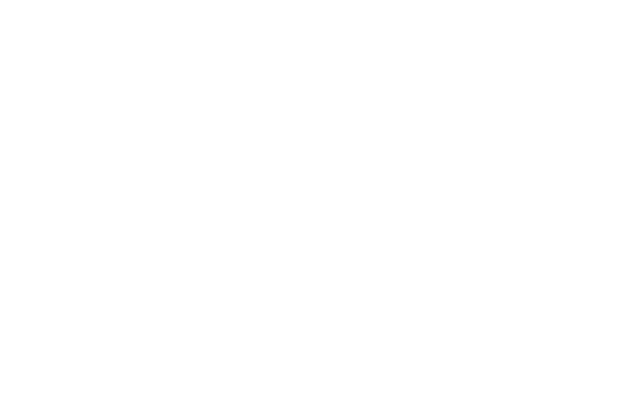
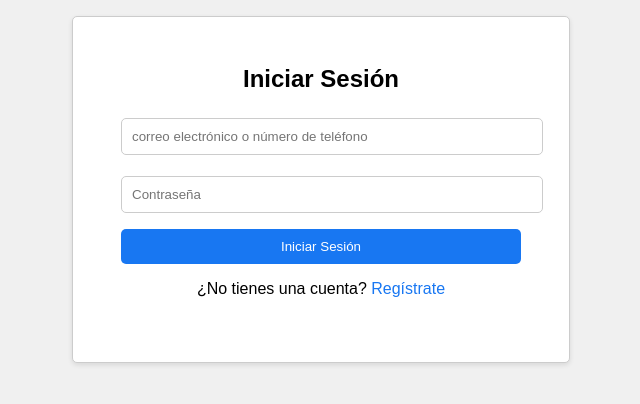
Before and after one commit to fabianuru/final-js, a plain HTML site: page index.html in a window 1280 px wide. Shown: the whole page, without its empty margins (319-959 px from the left). Drawn offline with Linux system fonts and the light colour scheme.

Commit message:
Inicio sesion y registrarse

```diff
--- a/css/style.css
+++ b/css/style.css
@@ -0,0 +1,61 @@
+/* estilos.css */
+body {
+    font-family: Arial, sans-serif;
+    background-color: #f0f0f0;
+    text-align: center;
+}
+
+.contenedor {
+    max-width: 400px;
+    margin: 1rem auto;
+    background-color: #fff;
+    padding: 20px;
+    border: 1px solid #ccc;
+    border-radius: 5px;
+    box-shadow: 0 2px 5px rgba(0, 0, 0, 0.1);
+    padding: 3rem;
+
+}
+
+h2 {
+    margin-top: 0;
+}
+
+form {
+    text-align: left;
+    display: flex;
+    flex-direction: column;
+    justify-content: center;
+    gap: 1rem;
+
+}
+
+label {
+    display: block;
+    margin-top: 10px;
+}
+
+input[type="text"],
+input[type="password"] {
+    width: 100%;
+    padding: 10px;
+    margin-top: 5px;
+    border: 1px solid #ccc;
+    border-radius: 5px;
+}
+
+input[type="submit"] {
+    width: 100%;
+    background-color: #1877f2;
+    color: #fff;
+    padding: 10px;
+    border: none;
+    border-radius: 5px;
+    cursor: pointer;
+
+}
+
+a {
+    text-decoration: none;
+    color: #1877f2;
+}
--- a/index.html
+++ b/index.html
@@ -8,7 +8,17 @@
     <script src="js/main.js" defer></script>
 </head>
 <body>
+    <div class="contenedor">
+        <h2>Iniciar Sesión</h2>
+        <form>
 
+            <input type="text" id="usuario" name="usuario" required placeholder="correo electrónico o número de teléfono">
 
+            <input type="password" id="contrasena" name="contrasena" required placeholder="Contraseña">
+
+            <input type="submit" value="Iniciar Sesión">
+        </form>
+        <p>¿No tienes una cuenta? <a href="pages/registro.html">Regístrate</a></p>
+    </div>
 </body>
 </html>
```
Also changed, not shown: pages/registro.html (added, +28 -0 lines).
